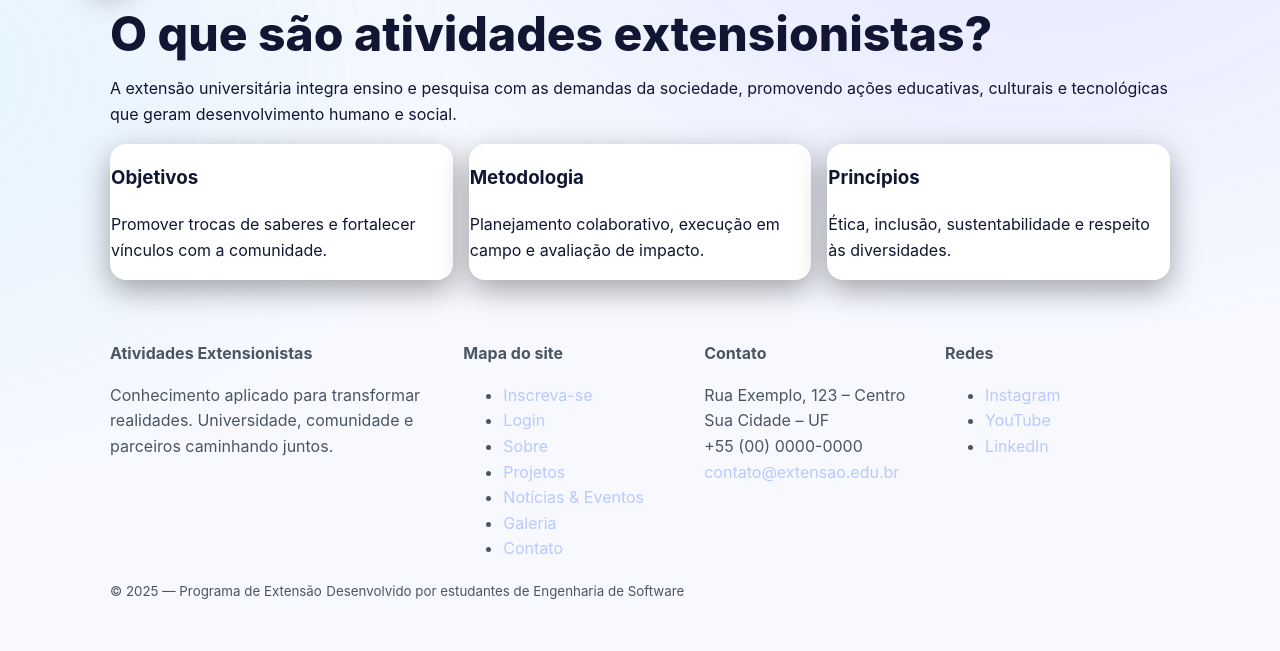
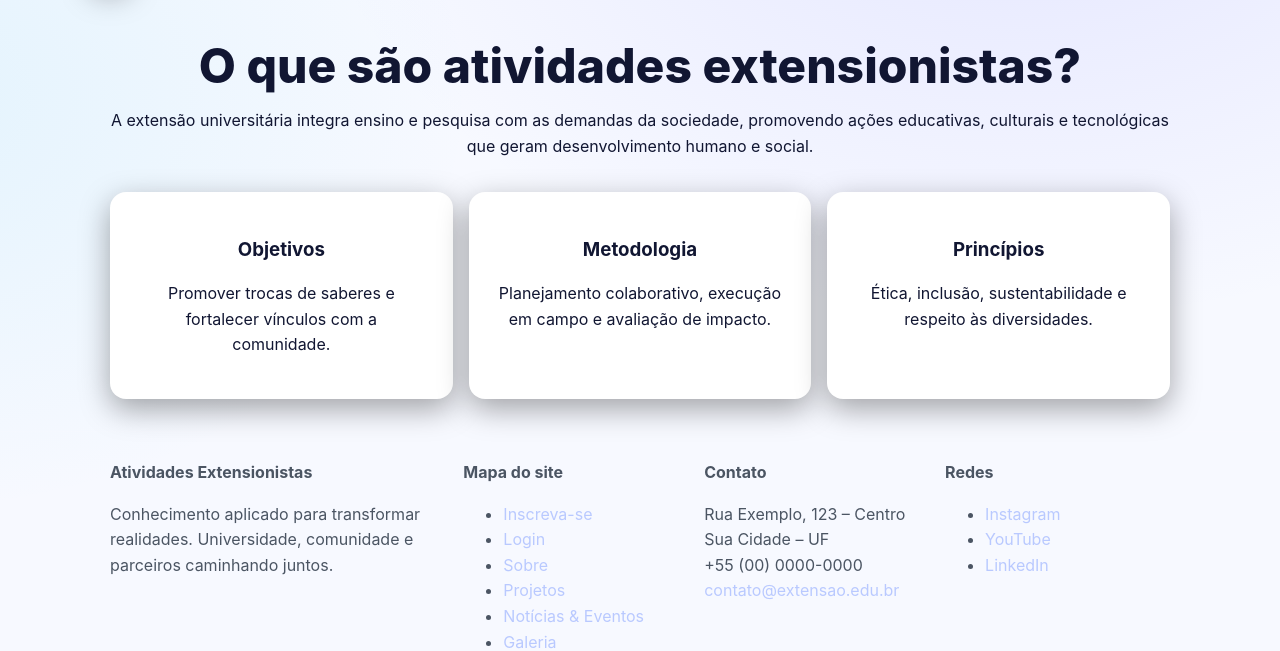
Before and after one commit to luizlobatojr/atividades_extencionista, a PHP site: page /sobre.php in a window 1280 px wide. Shown: the part 71-722 px from the top of the page. Run offline with PHP 8.4, Linux system fonts and the light colour scheme.

Commit message:
ajustes gerais

```diff
--- a/public/perfil.php
+++ b/public/perfil.php
@@ -34,9 +34,7 @@ $nome = $_SESSION['usuario_nome'];
                     <a href="editar_perfil.php" class="btn primary">
                         <i class="fi fi-sr-folder"></i> Editar Perfil
                     </a>
-                    <a href="noticias.php" class="btn primary">
-                        <i class="fi fi-ss-calendar"></i> Notícias & Eventos
-                    </a>
+
                     <a href="dashboard.php" class="btn primary">
                         <i class="fi fi-sr-user"></i> Voltar ao Dashboard
                     </a>
--- a/public/sobre.php
+++ b/public/sobre.php
@@ -10,19 +10,40 @@
 
 <?php include 'templates/header.php'; ?>
 
-  <main class="container">
-    <h1>O que são atividades extensionistas?</h1>
-    <p>A extensão universitária integra ensino e pesquisa com as demandas da sociedade, promovendo ações educativas, culturais e tecnológicas que geram desenvolvimento humano e social.</p>
+<main class="container">
+  <!-- Espaço extra acima do h1 -->
+  <h1 style="margin-top: 40px; margin-bottom: 16px; text-align: center;">
+    O que são atividades extensionistas?
+  </h1>
 
-    <div class="grid cols-3">
-      <article class="card"><h3>Objetivos</h3><p>Promover trocas de saberes e fortalecer vínculos com a comunidade.</p></article>
-      <article class="card"><h3>Metodologia</h3><p>Planejamento colaborativo, execução em campo e avaliação de impacto.</p></article>
-      <article class="card"><h3>Princípios</h3><p>Ética, inclusão, sustentabilidade e respeito às diversidades.</p></article>
-    </div>
-  </main>
+  <!-- Espaço extra abaixo do parágrafo e centralizado -->
+  <p style="margin-bottom: 32px; text-align: center;">
+    A extensão universitária integra ensino e pesquisa com as demandas da sociedade,
+    promovendo ações educativas, culturais e tecnológicas que geram desenvolvimento humano e social.
+  </p>
+
+  <div class="grid cols-3">
+    <article class="card" style="text-align: center; padding: 24px;">
+      <h3 style="margin-bottom: 12px;">Objetivos</h3>
+      <p>Promover trocas de saberes e fortalecer vínculos com a comunidade.</p>
+    </article>
+
+    <article class="card" style="text-align: center; padding: 24px;">
+      <h3 style="margin-bottom: 12px;">Metodologia</h3>
+      <p>Planejamento colaborativo, execução em campo e avaliação de impacto.</p>
+    </article>
+
+    <article class="card" style="text-align: center; padding: 24px;">
+      <h3 style="margin-bottom: 12px;">Princípios</h3>
+      <p>Ética, inclusão, sustentabilidade e respeito às diversidades.</p>
+    </article>
+  </div>
+</main>
 
 <?php include 'templates/footer.php'; ?>
 
-  <script>document.getElementById("ano").textContent = new Date().getFullYear();</script>
+<script>
+  document.getElementById("ano").textContent = new Date().getFullYear();
+</script>
 </body>
 </html>
```
